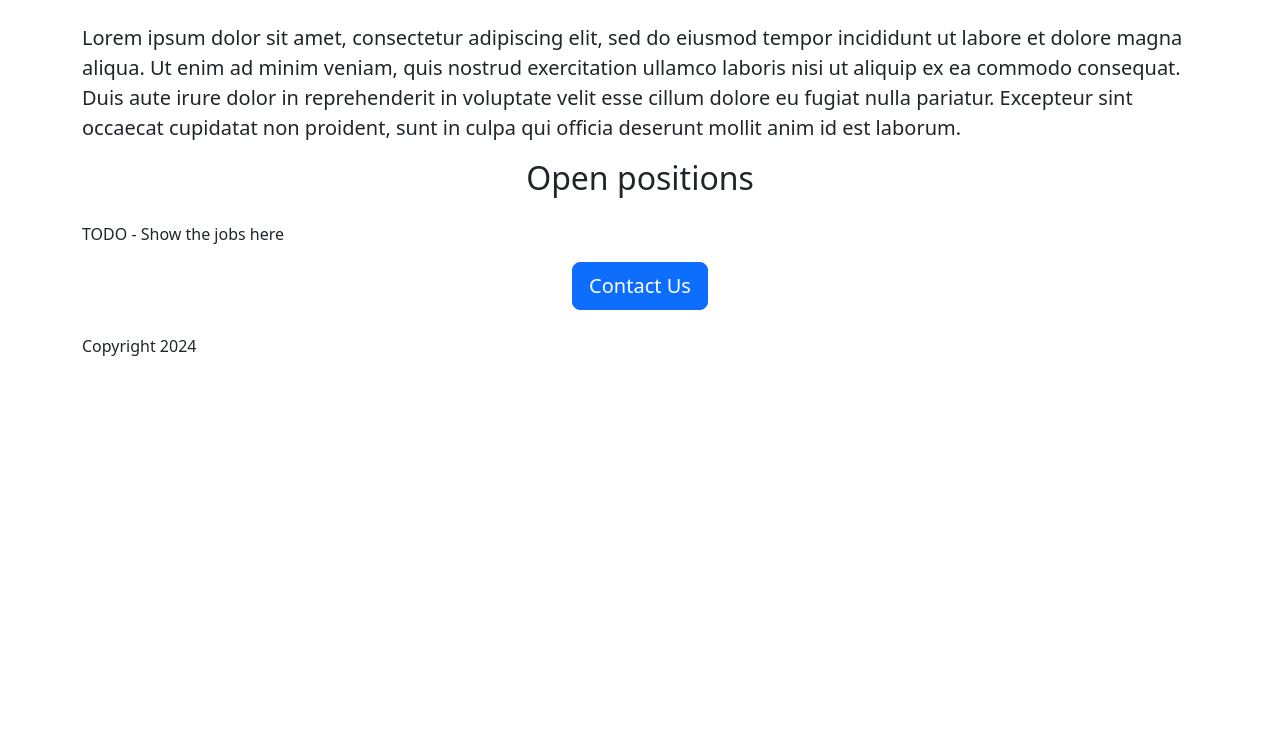
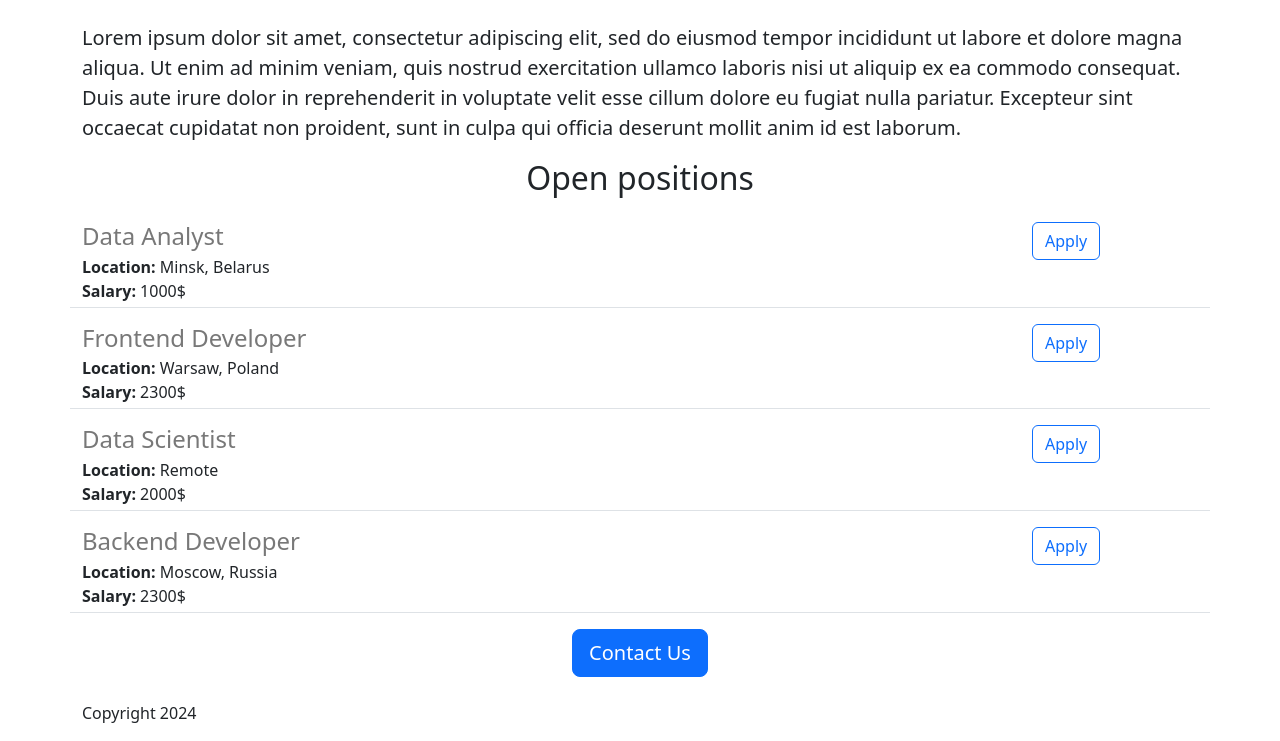
Before and after one commit to bakabakasan/careers-website, a Flask app: page / in a window 1280 px wide. Shown: the part 487-1228 px from the top of the page. Before the commit the page ends 843 px from the top, so only its background shows below. Run offline with Flask 3, Linux system fonts and the light colour scheme.

Commit message:
added dynamic data

```diff
--- a/app.py
+++ b/app.py
@@ -1,10 +1,40 @@
-from flask import Flask, render_template
+from flask import Flask, render_template, jsonify
 
 app = Flask(__name__) #создаем объект класса фласк
+JOBS = [
+  {
+    'id': 1,
+    'title': 'Data Analyst',
+    'location': 'Minsk, Belarus',
+    'salary': '1000$',
+  },
+  {
+    'id': 2,
+    'title': 'Frontend Developer',
+    'location': 'Warsaw, Poland',
+    'salary': '2300$',
+  },
+  {
+  'id': 3,
+  'title': 'Data Scientist',
+  'location': 'Remote',
+  'salary': '2000$',
+  },
+  {
+  'id': 4,
+  'title': 'Backend Developer',
+  'location': 'Moscow, Russia',
+  'salary': '2300$',
+  }
+]
 
 @app.route("/") #создание маршрута
 def hello_world(): #функция, которая будет вызвана при запросе к маршруту
-    return render_template('home.html')
+    return render_template('home.html', jobs=JOBS)
+
+@app.route("/api/jobs")
+def list_jobs():
+  return jsonify(JOBS)
 
 if __name__ == "__main__": #проверка на запуск самого скрипта
   app.run(host="0.0.0.0", debug=True)
--- a/templates/home.html
+++ b/templates/home.html
@@ -27,7 +27,11 @@
       Open positions
     </h2>
 
-    <p>TODO - Show the jobs here</p>
+    <div>
+      {% for job in jobs %}
+        {% include 'jobitem.html'%}
+      {% endfor%}
+    </div>
 
     <div class="text-center">
       <button class="btn btn-primary btn-lg">Contact Us</button>
--- /dev/null
+++ b/templates/jobitem.html
@@ -0,0 +1,17 @@
+<div class="border-bottom row" style="margin-bottom:16px; padding-bottom:4px;">
+  <div class="col-10">
+  <h4 style="color:rgb(120, 120, 120); margin-bottom:4px;">{{job['title']}}</h4>
+  <div>
+    <b>Location:</b> {{job['location']}}
+  </div>
+  {% if 'salary' in job: %}
+  <div>
+    <b>Salary:</b> {{job['salary']}}
+  </div>
+   {% endif %}
+  </div>
+  <div class="col-2">
+    <button type="button" class="btn btn-outline-primary">Apply</button>
+  </div>
+
+</div>
```
